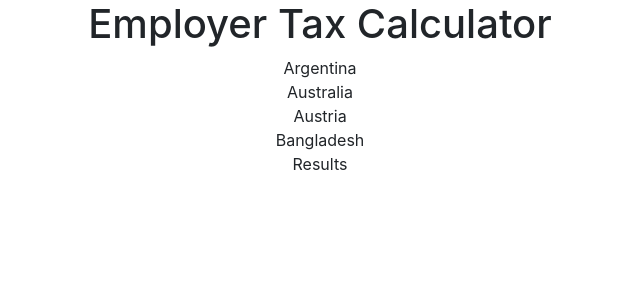
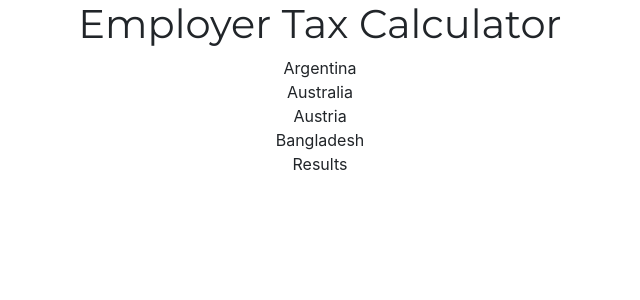
Before and after one commit to hebertomoreno/growth-eng-test-heberto, a React (Create React App) app: page / in a window 1280 px wide. Shown: the top 300 px of the page, without its empty margins (320-960 px from the left). Built offline with nearby package versions, Linux system fonts and the light colour scheme.

Commit message:
Add fonts

```diff
--- a/public/index.html
+++ b/public/index.html
@@ -24,7 +24,13 @@
       work correctly both with client-side routing and a non-root public URL.
       Learn how to configure a non-root public URL by running `npm run build`.
     -->
-    <title>React App</title>
+    <link rel="preconnect" href="https://fonts.googleapis.com" />
+    <link rel="preconnect" href="https://fonts.gstatic.com" crossorigin />
+    <link
+      href="https://fonts.googleapis.com/css2?family=Lilita+One&family=Montserrat&display=swap"
+      rel="stylesheet"
+    />
+    <title>Pilot Test</title>
   </head>
   <body>
     <noscript>You need to enable JavaScript to run this app.</noscript>
--- a/src/assets/styles/App.scss
+++ b/src/assets/styles/App.scss
@@ -7,6 +7,10 @@
     sans-serif;
   -webkit-font-smoothing: antialiased;
   -moz-osx-font-smoothing: grayscale;
+}
+
+h1 {
+  font-family: "Montserrat", sans-serif;
 }
 
 .App {
```
